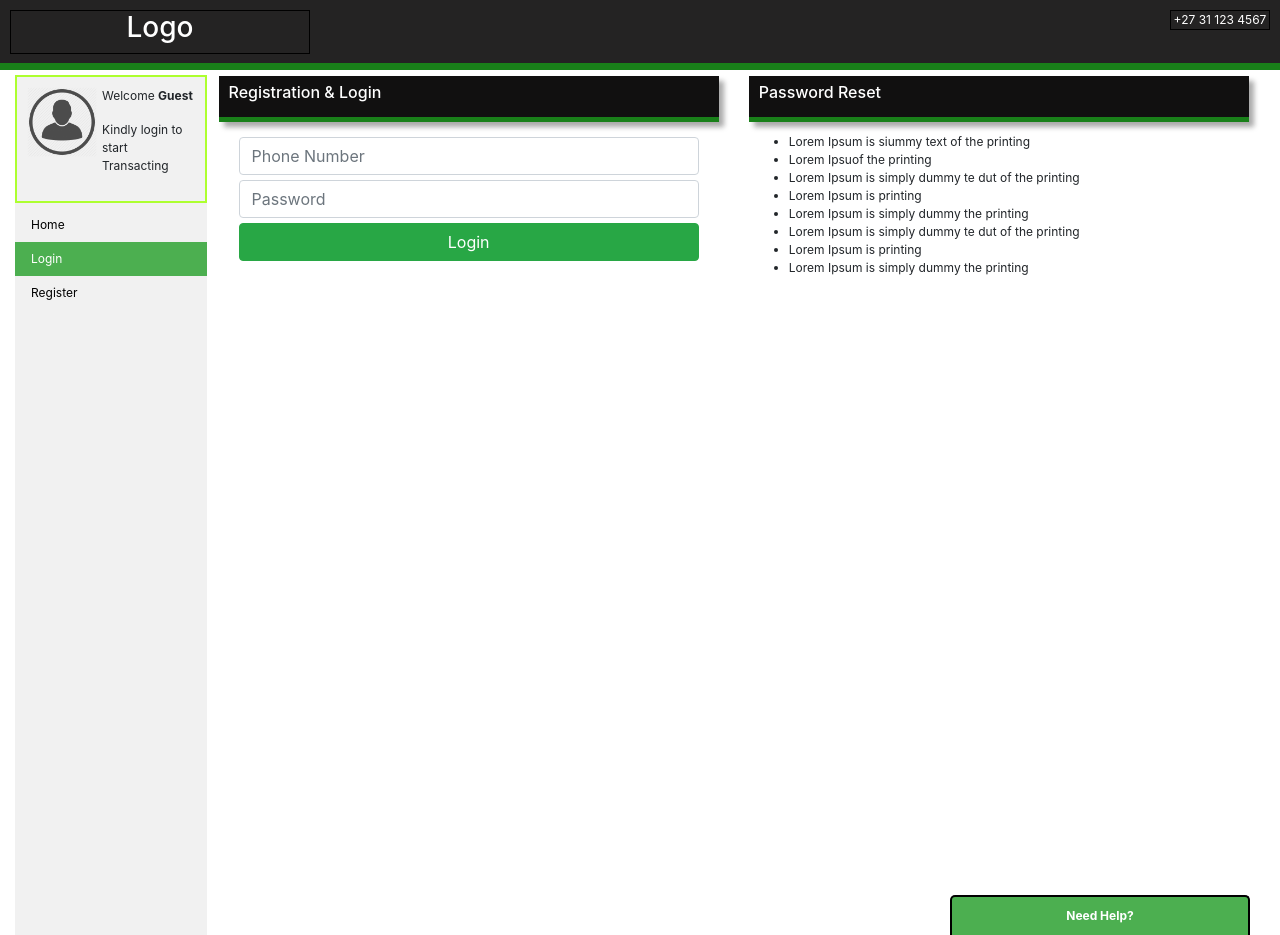
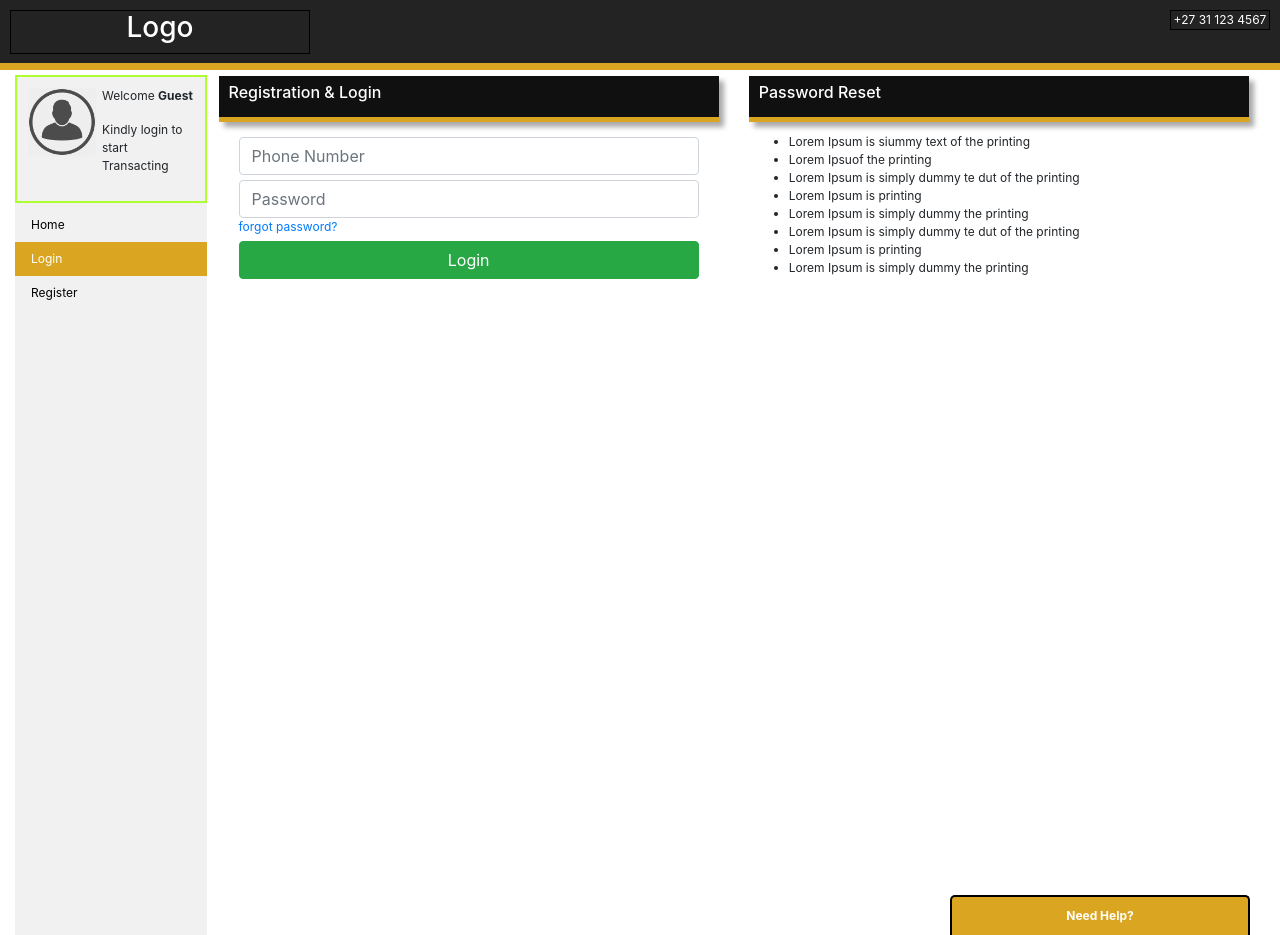
Before and after one commit to iamfortunedube/commercial-club, a PHP site: page /login.php in a window 1280 px wide. Run offline with PHP 8.4, Linux system fonts and the light colour scheme; some libraries are stand-ins or nearby versions.

Commit message:
color change

```diff
--- a/css/main.css
+++ b/css/main.css
@@ -22,7 +22,7 @@ li a {
 }
 
 li a.active {
-    background-color: #4CAF50;
+    background-color:rgb(218,165,32);
     color: white;
     text-decoration: none;
 }
@@ -43,7 +43,7 @@ li a:hover:not(.active) {
     bottom:0;
     width:300px;
     color:white;
-    background-color: #4CAF50;
+    background-color: rgb(218,165,32);
     border: 2px solid black;
     border-top-left-radius: 5px;
     border-top-right-radius: 5px;
@@ -79,7 +79,7 @@ li a:hover:not(.active) {
 
 header{
     height: 70px;
-    border-bottom: 7px solid rgb(25, 128, 25);
+    border-bottom: 7px solid rgb(218,165,32);
     text-align: center;
     position: fixed;
     margin-bottom:15%;
@@ -145,7 +145,7 @@ header{
 
 .welcomeTitle{
     background-color: rgb(17, 16, 16);
-    border-bottom:5px solid  rgb(25, 128, 25);
+    border-bottom:5px solid  rgb(218,165,32);
     color:white;
     padding:7px 10px;
     box-shadow: 5px 5px 5px rgba(17, 16, 16, 0.356);
--- a/inc/loginContent.php
+++ b/inc/loginContent.php
@@ -7,6 +7,7 @@
                             <form class="welcomeContent">
                                 <input class="form-control" type="text" name="cellNumber" placeholder="Phone Number"/>
                                 <input class="form-control" type="password" name="password" placeholder="Password"/>
+                                <a href="#">forgot password?</a>
                                 <input style="width:100%;" class="btn btn-success" type="submit" name="submit" value="Login"/>
                             </form>
                         </div>
--- a/inc/support.php
+++ b/inc/support.php
@@ -2,7 +2,7 @@
         <a href="#" id="show"><div class="header">Need Help?</div></a>
         <form id="form">
             <div class="form-group">
-                <textarea placeholder="Comment" class="form-control" row="10" type="text" name="comment"></textarea>
+                <textarea placeholder="Comment" class="form-control" row="10" type="text" name="comment" style="resize: none;"></textarea>
             </div>
             <div class="form-group">
                     <input id="send" class="btn btn-success" type="submit" name="submit" value="Send">
```
